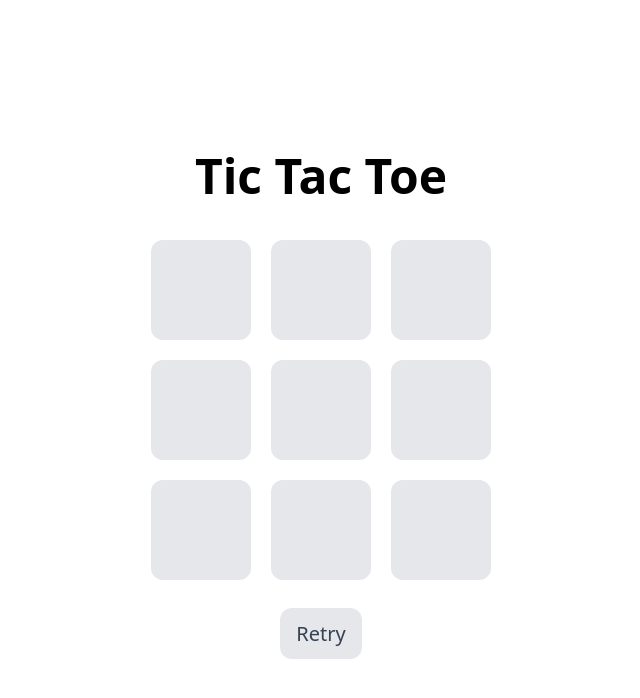
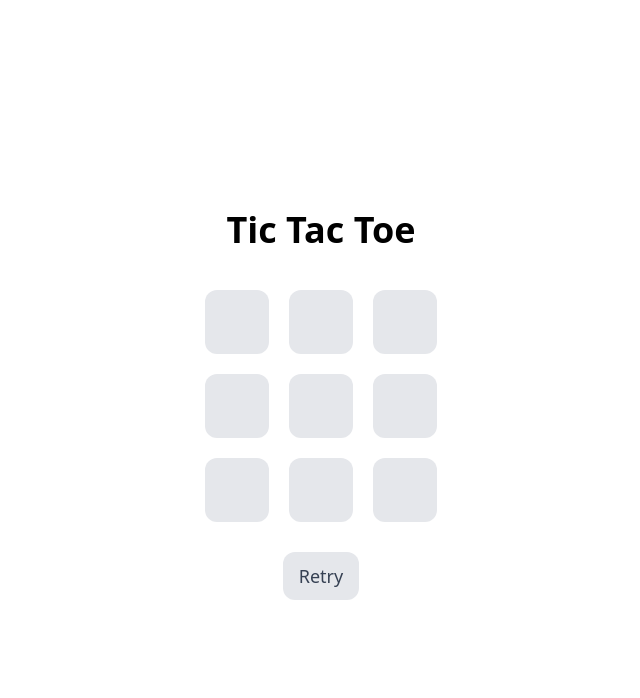
Before and after one commit to nasimkuniyil/tic-tac-toe, a React (Vite) app: page / in a window 1280 px wide. Shown: the top 698 px of the page, without its empty margins (319-959 px from the left). Built offline with nearby package versions, Linux system fonts and the light colour scheme.

Commit message:
refactor: modularize components, add hook, rename Home to Main

```diff
--- a/src/App.jsx
+++ b/src/App.jsx
@@ -1,9 +1,9 @@
-import Home from "./pages/Home";
+import Main from "./pages/Main";
 
 function App() {
   return (
     <div>
-      <Home/>
+      <Main/>
     </div>
   );
 }
--- a/src/components/Button.jsx
+++ b/src/components/Button.jsx
@@ -1,7 +1,7 @@
 export default function Button({text}){
     return (
         <div>
-            <a href="/" className="bg-gray-200 text-xl px-4 py-3 rounded-xl text-gray-700">{text}</a>
+            <a href="/" className="bg-gray-200 text-xm lg:text-lg px-4 py-3 rounded-xl text-gray-700">{text}</a>
         </div>
     )
 }
--- a/src/components/Cell.jsx
+++ b/src/components/Cell.jsx
@@ -4,7 +4,7 @@ export default function Cell({ onclick, cellId }) {
   const [value, setValue] = useState("");
 
   return (
-    <div className="bg-gray-200 rounded-xl flex items-center justify-center w-[100px] h-[100px] hover:cursor-pointer hover:bg-gray-100 hover:scale-105 transition-all duration-300 " onClick={() => !value && onclick(setValue, cellId)}>
+    <div className="bg-gray-200 rounded-xl flex items-center justify-center w-16 h-16 lg:hover:cursor-pointer lg:hover:bg-gray-100 lg:hover:scale-105 transition-all duration-300 " onClick={() => !value && onclick(setValue, cellId)}>
       {value && (<h2 className="animate-popup-150">{value}</h2>)}
     </div>
   );
--- /dev/null
+++ b/src/components/GameFooter.jsx
@@ -0,0 +1,9 @@
+import Button from "./Button";
+
+export default function GameFooter(){
+    return (
+        <div>
+            <Button text={"Retry"}/>
+        </div>
+    )
+}
--- a/src/components/GameTitle.jsx
+++ b/src/components/GameHeader.jsx
@@ -1,4 +1,4 @@
-export default function GameTitle() {
+export default function GameHeader() {
   return (
     <div>
       <h1>Tic Tac Toe</h1>
--- /dev/null
+++ b/src/hooks/useEvaluate.js
@@ -0,0 +1,49 @@
+import { useState, useEffect } from "react";
+import { WINNING_COMBOS , CELLS} from "../constants/constants";
+
+export default function useEvaluate() {
+  const [playerToggle, setPlayerToggle] = useState(true);
+  const [isCompleted, setCompleted] = useState(false);
+  const [winner, setWinner] = useState("");
+
+  const [player1, setPlayer1] = useState([]);
+  const [player2, setPlayer2] = useState([]);
+
+  useEffect(() => {
+    if (player1.length >= 3) evaluateBoard();
+  }, [player1, player2]);
+
+  function evaluateBoard() {
+    WINNING_COMBOS.forEach((arr) => {
+      if (arr.every((element) => player1.includes(element))) {
+        setWinner("Player 1");
+        setCompleted(true);
+      } else if (arr.every((element) => player2.includes(element))) {
+        setWinner("Player 2");
+        setCompleted(true);
+      }
+    });
+
+    if (player1.length + player2.length === CELLS.length) {
+      setCompleted(true);
+    }
+  }
+
+  function handleClick(markCell, cellId) {
+    if (playerToggle) {
+      setPlayer1([...player1, cellId]);
+      markCell("✖️");
+    } else {
+      setPlayer2([...player2, cellId]);
+      markCell("⭕");
+    }
+
+    setPlayerToggle(!playerToggle);
+  }
+
+  return {
+    isCompleted,
+    winner,
+    handleClick
+  };
+}
--- /dev/null
+++ b/src/pages/GameBoard.jsx
@@ -0,0 +1,12 @@
+import Cell from "../components/Cell";
+import { CELLS } from "../constants/constants";
+
+export default function GameBoard({ handleClick }) {
+  return (
+    <div className="play-ground">
+      {CELLS.map((cellId) => (
+        <Cell key={cellId} onclick={handleClick} cellId={cellId} />
+      ))}
+    </div>
+  );
+}
--- a/src/pages/Home.jsx
+++ /dev/null
@@ -1,65 +0,0 @@
-import { useEffect, useState } from "react";
-import Cell from "../components/Cell";
-import Modal from "../components/Modal";
-import Button from "../components/Button";
-import GameTitle from "../components/GameTitle";
-
-import { CELLS, WINNING_COMBOS } from "../constants";
-
-export default function Home() {
-  const [playerToggle, setPlayerToggle] = useState(true);
-  const [isCompleted, setCompleted] = useState(false);
-  const [winner, setWinner] = useState("");
-
-  const [player1, setPlayer1] = useState([]);
-  const [player2, setPlayer2] = useState([]);
-
-  useEffect(() => {
-    if (player1.length >= 3) evaluateBoard();
-  }, [player1, player2]);
-
-  function handleClick(markCell, cellId) {
-    if (playerToggle) {
-      setPlayer1([...player1, cellId]);
-      markCell("✖️");
-    } else {
-      setPlayer2([...player2, cellId]);
-      markCell("⭕");
-    }
-
-    setPlayerToggle(!playerToggle);
-  }
-
-  function evaluateBoard() {
-    WINNING_COMBOS.forEach((arr) => {
-      if (arr.every((element) => player1.includes(element))) {
-        setWinner("Player 1");
-        setCompleted(true);
-      } else if (arr.every((element) => player2.includes(element))) {
-        setWinner("Player 2");
-        setCompleted(true);
-      }
-    });
-
-    if (player1.length + player2.length === CELLS.length) {
-      setCompleted(true);
-    }
-  }
-
-  return (
-    <div className="wrapper">
-      {isCompleted && <Modal winner={winner} />}
-      <div>
-        <GameTitle />
-      </div>
-      <div className="play-ground">
-        {CELLS.map((cellId) => (
-          <Cell key={cellId} onclick={handleClick} cellId={cellId} />
-        ))}
-      </div>
-      <div>
-        <Button text={"Retry"} />
-      </div>
-    </div>
-  );
-}
--- /dev/null
+++ b/src/pages/Main.jsx
@@ -0,0 +1,19 @@
+import Modal from "../components/Modal";
+import GameHeader from "../components/GameHeader";
+import GameBoard from "./GameBoard";
+
+import useEvaluate from "../hooks/useEvaluate";
+import GameFooter from "../components/GameFooter";
+
+export default function Main() {
+  const { handleClick, winner, isCompleted } = useEvaluate();
+
+  return (
+    <div className="wrapper">
+      {isCompleted && <Modal winner={winner} />}
+      <GameHeader />
+      <GameBoard handleClick={handleClick} />
+      <GameFooter />
+    </div>
+  );
+}
--- a/src/tailwind.css
+++ b/src/tailwind.css
@@ -14,11 +14,11 @@
 
 @layer base{
   h1{
-    @apply text-5xl font-extrabold text-center
+    @apply text-3xl md:text-4xl font-extrabold text-center
   }
 
   h2{
-    @apply text-3xl font-bold text-center
+    @apply text-2xl lg:text-3xl font-bold text-center
   }
 
   p{
```
Also changed, not shown: src/constants/constants.js (renamed from src/constants.js).
